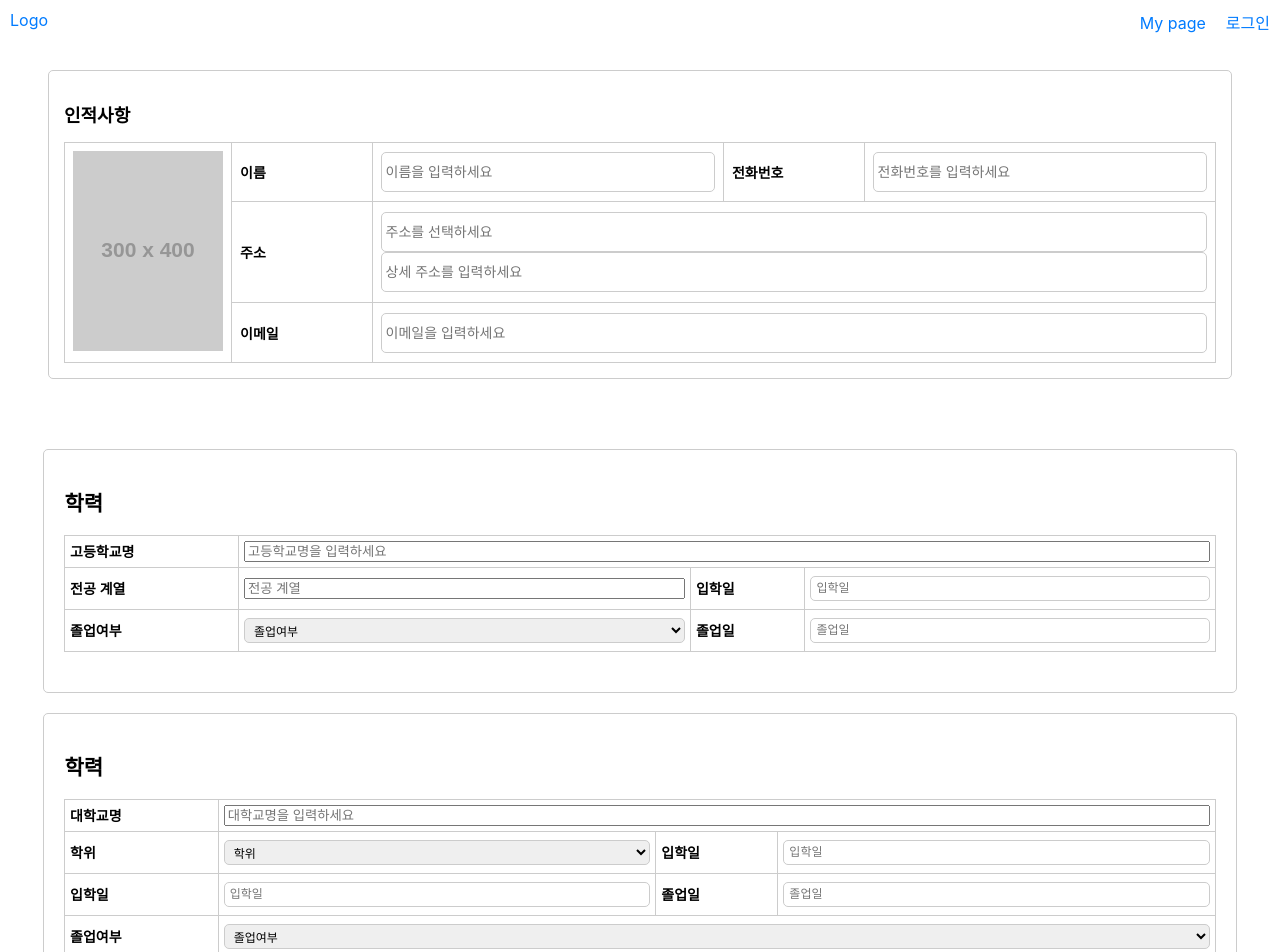
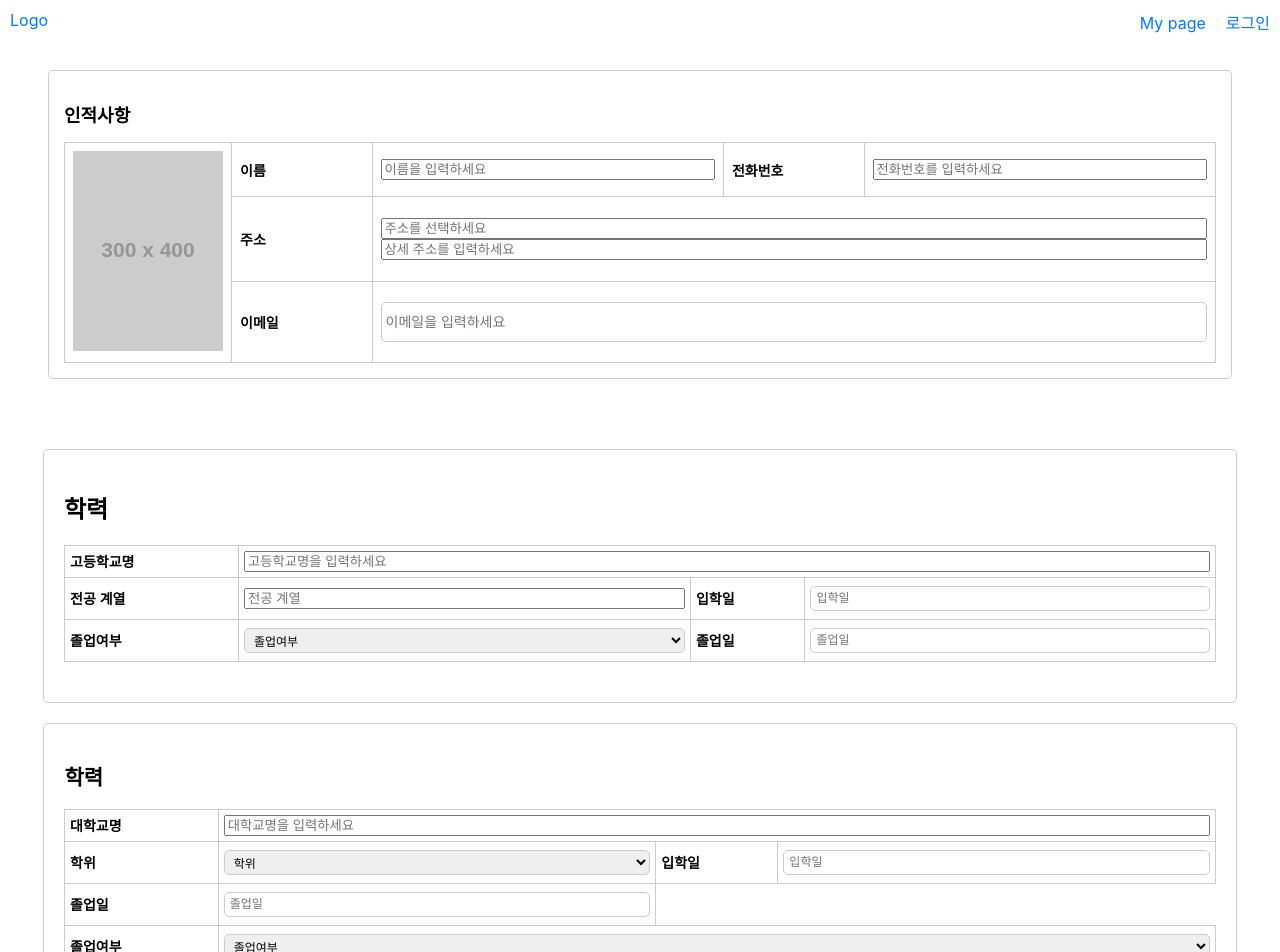
Before and after one commit to jeauk/react-resume, a React (Create React App) app: page /resume in a window 1280 px wide. Shown: the top 952 px of the page. Built offline with nearby package versions, Linux system fonts and the light colour scheme.

Commit message:
값 보내기 수정

```diff
--- a/src/components/EducationForm.jsx
+++ b/src/components/EducationForm.jsx
@@ -52,18 +52,6 @@ const UniversityInput = ({ education, index, handleChange, handleDateChange }) =
         </td>
       </tr>
       <tr>
-      <th><label htmlFor={`startDate-${index}`}>입학일</label></th>
-        <td>
-          <DatePicker
-            id={`startDate-${index}`}
-            selected={education.startDate}
-            onChange={(date) => handleDateChange(index, date, 'startDate')}
-            dateFormat="yyyy/MM/dd"
-            placeholderText="입학일"
-            className="date-picker"
-            showPopperArrow={false}
-          />
-        </td>
         <th><label htmlFor={`endDate-${index}`}>졸업일</label></th>
         <td>
           <DatePicker
@@ -101,11 +89,10 @@ const UniversityInput = ({ education, index, handleChange, handleDateChange }) =
   </table>
 );
 
-const EducationForm = () => {
+const EducationForm = (props) => {
   const [educations, setEducations] = useState([{
     school: '',
     degree: '',
-    fieldOfStudy: '',
     startDate: null,
     endDate: null,
     graduationStatus: ''
@@ -113,15 +100,21 @@ const EducationForm = () => {
 
   const handleChange = (index, e) => {
     const { name, value } = e.target;
-    const newEducations = educations.slice();
+    const newEducations = [...educations];
     newEducations[index][name] = value;
     setEducations(newEducations);
+
+    // props.setEducationForm를 사용하여 부모 컴포넌트의 상태 업데이트
+    props.setEducationForm(newEducations);
   };
 
   const handleDateChange = (index, date, name) => {
-    const newEducations = educations.slice();
+    const newEducations = [...educations];
     newEducations[index][name] = date;
     setEducations(newEducations);
+
+    // props.setEducationForm를 사용하여 부모 컴포넌트의 상태 업데이트
+    props.setEducationForm(newEducations);
   };
 
   const handleSubmit = (e) => {
--- a/src/components/ExperienceForm.jsx
+++ b/src/components/ExperienceForm.jsx
@@ -3,7 +3,7 @@ import './ExperienceForm.css';
 import DatePicker from 'react-datepicker';
 import 'react-datepicker/dist/react-datepicker.css';
 
-const ExperienceForm = () => {
+const ExperienceForm = ({ setExperienceForm }) => {
   const [experiences, setExperiences] = useState([{
     company: '',
     position: '',
@@ -16,19 +16,25 @@ const ExperienceForm = () => {
 
   const handleChange = (index, e) => {
     const { name, value } = e.target;
-    const newExperiences = experiences.slice();
+    const newExperiences = [...experiences];
     newExperiences[index][name] = value;
     setExperiences(newExperiences);
+
+    // setExperienceForm를 사용하여 부모 컴포넌트의 상태 업데이트
+    setExperienceForm(newExperiences);
   };
 
   const handleDateChange = (index, date, name) => {
-    const newExperiences = experiences.slice();
+    const newExperiences = [...experiences];
     newExperiences[index][name] = date;
     setExperiences(newExperiences);
+
+    // setExperienceForm를 사용하여 부모 컴포넌트의 상태 업데이트
+    setExperienceForm(newExperiences);
   };
 
   const addExperience = () => {
-    setExperiences([...experiences, {
+    const newExperiences = [...experiences, {
       company: '',
       position: '',
       role: '',
@@ -36,7 +42,11 @@ const ExperienceForm = () => {
       endDate: null,
       employmentStatus: '',
       description: ''
-    }]);
+    }];
+    setExperiences(newExperiences);
+
+    // setExperienceForm를 사용하여 부모 컴포넌트의 상태 업데이트
+    setExperienceForm(newExperiences);
   };
 
   const deleteExperience = (index) => {
@@ -44,6 +54,9 @@ const ExperienceForm = () => {
       const newExperiences = experiences.slice();
       newExperiences.splice(index, 1);
       setExperiences(newExperiences);
+
+      // setExperienceForm를 사용하여 부모 컴포넌트의 상태 업데이트
+      setExperienceForm(newExperiences);
     }
   };
 
--- a/src/components/HighSchoolForm.jsx
+++ b/src/components/HighSchoolForm.jsx
@@ -3,7 +3,7 @@ import DatePicker from 'react-datepicker';
 import 'react-datepicker/dist/react-datepicker.css';
 import './HighSchoolForm.css';  // CSS 파일을 임포트
 
-const HighSchoolForm = () => {
+const HighSchoolForm = ({ setHighSchoolForm }) => {
   const [highSchools, setHighSchools] = useState([{
     name: '',
     startDate: null,
@@ -14,15 +14,21 @@ const HighSchoolForm = () => {
 
   const handleChange = (index, e) => {
     const { name, value } = e.target;
-    const newHighSchools = highSchools.slice();
+    const newHighSchools = [...highSchools];
     newHighSchools[index][name] = value;
     setHighSchools(newHighSchools);
+
+    // props.setHighSchoolForm를 사용하여 부모 컴포넌트의 상태 업데이트
+    setHighSchoolForm(newHighSchools);
   };
 
   const handleDateChange = (index, date, name) => {
-    const newHighSchools = highSchools.slice();
+    const newHighSchools = [...highSchools];
     newHighSchools[index][name] = date;
     setHighSchools(newHighSchools);
+
+    // props.setHighSchoolForm를 사용하여 부모 컴포넌트의 상태 업데이트
+    setHighSchoolForm(newHighSchools);
   };
 
   const handleSubmit = (e) => {
@@ -32,10 +38,10 @@ const HighSchoolForm = () => {
 
   return (
     <form onSubmit={handleSubmit} className="highSchoolForm">
+      <h2>학력</h2>
       {highSchools.map((highSchool, index) => (
         <table key={index}>
           <tbody>
-            <h2>학력</h2>
             <tr>
               <th><label htmlFor={`name-${index}`}>고등학교명</label></th>
               <td colSpan="3">
--- a/src/components/ResumeForm.jsx
+++ /dev/null
@@ -1,20 +0,0 @@
-import React from 'react';
-import EducationForm from './EducationForm';
-import ExperienceForm from './ExperienceForm';
-import CertificationForm from './CertificationForm';
-import HighSchoolForm from './HighSchoolForm';
-
-const ResumeForm = () => {
-  return (
-    <div>
-      <form>
-      <HighSchoolForm />
-      <EducationForm />
-      <ExperienceForm />
-      <CertificationForm />
-      </form>
-    </div>
-  );
-};
-
-export default ResumeForm;
--- a/src/components/ResumeMain.jsx
+++ b/src/components/ResumeMain.jsx
@@ -1,15 +1,100 @@
-import MaxLengthInput from "./MaxLengthInput"
-import ResumeForm from "./ResumeForm"
-import UserInfo from "./UserInfo"
+import { useState } from "react";
+import MaxLengthInput from "./MaxLengthInput";
+import UserInfo from "./UserInfo";
+import HighSchoolForm from "./HighSchoolForm";
+import EducationForm from "./EducationForm";
+import ExperienceForm from "./ExperienceForm";
+import CertificationForm from "./CertificationForm";
 
-const ResumeMain = ()=>{
-  return(
+const ResumeMain = () => {
+  const [userInfo, setUserInfo] = useState({
+    name: '',
+    phone: '',
+    address: '',
+    detailedAddress: '',
+    email: ''
+  });
+
+  const [highSchoolForm, setHighSchoolForm] = useState([{
+    name: '',
+    startDate: null,
+    endDate: null,
+    graduationStatus: '',
+    majorField: ''
+  }]);
+
+  const [educationForm, setEducationForm] = useState([{
+    school: '',
+    degree: '',
+    startDate: null,
+    endDate: null,
+    graduationStatus: ''
+  }]);
+
+  const [experienceForm, setExperienceForm] = useState([{
+    company: '',
+    position: '',
+    role: '',
+    startDate: null,
+    endDate: null,
+    employmentStatus: '',
+    description: ''
+  }]);
+
+  const [certificationForm, setCertificationForm] = useState([{
+    name: '',
+    issuingOrganization: '',
+    issueDate: ''
+  }]);
+
+  const [maxLengthInput, setMaxLengthInput] = useState({
+    title: '',
+    text: '',
+  });
+
+  const handleSubmit = async () => {
+    const data = {
+      userInfo,
+      highSchoolForm,
+      educationForm,
+      experienceForm,
+      certificationForm,
+      maxLengthInput
+    };
+
+    console.log("Sending data:", JSON.stringify(data, null, 2)); // 데이터 콘솔에 출력
+
+    try {
+      const response = await fetch('http://localhost:8080', {
+        method: 'POST',
+        headers: {
+          'Content-Type': 'application/json'
+        },
+        body: JSON.stringify(data)
+      });
+
+      if (!response.ok) {
+        throw new Error('Network response was not ok');
+      }
+
+      const result = await response.json();
+      console.log(result);
+    } catch (error) {
+      console.error('There was a problem with the fetch operation:', error);
+    }
+  };
+
+  return (
     <div className="ResumeMain">
-    <UserInfo />
-    <ResumeForm />
-    <MaxLengthInput />
+      <UserInfo setUserInfo={setUserInfo} />
+      <HighSchoolForm setHighSchoolForm={setHighSchoolForm} />
+      <EducationForm setEducationForm={setEducationForm} />
+      <ExperienceForm setExperienceForm={setExperienceForm} />
+      <CertificationForm setCertificationForm={setCertificationForm} />
+      <MaxLengthInput setMaxLengthInput={setMaxLengthInput} />
+      <button onClick={handleSubmit}>Submit</button>
     </div>
-  )
-}
+  );
+};
 
 export default ResumeMain;
--- a/src/components/UserInfo.jsx
+++ b/src/components/UserInfo.jsx
@@ -1,14 +1,17 @@
-  import React, { useState, useEffect, useRef } from 'react';
+import React, { useState, useRef } from 'react';
 import './UserInfo.css';
 import PopupDom from './PopupDom';
 import PopupPostCode from './PopupPostCode';
 
-  const UserInfo = () => {
-    const [name, setName] = useState('');
-    const [phone, setPhone] = useState('');
-    const [address, setAddress] = useState('');
-    const [detailedAddress, setDetailedAddress] = useState('');
-    const [email, setEmail] = useState('');
+const UserInfo = ({ setUserInfo }) => {
+  const [userInfo, setUserInfoLocal] = useState({
+    name: '',
+    phone: '',
+    address: '',
+    detailedAddress: '',
+    email: ''
+  });
+
   const [isSubmitting, setIsSubmitting] = useState(false);
   const [isPopupOpen, setIsPopupOpen] = useState(false);
   const [mainImg, setMainImg] = useState("");
@@ -42,7 +45,8 @@
       formattedPhone = input.slice(0, 3) + '-' + input.slice(3, 7) + '-' + input.slice(7, 11);
     }
 
-      setPhone(formattedPhone);
+    setUserInfoLocal({ ...userInfo, phone: formattedPhone });
+    setUserInfo({ ...userInfo, phone: formattedPhone });
   };
 
   const handleSubmit = async (event) => {
@@ -50,44 +54,10 @@
     setIsSubmitting(true);
   };
 
-    useEffect(() => {
-      const sendData = async () => {
-        if (isSubmitting) {
-          const userInfo = { name, phone, address, detailedAddress, email };
-          try {
-            const response = await fetch('http://localhost:8080/api/userinfo', {
-              method: 'POST',
-              headers: {
-                'Content-Type': 'application/json',
-              },
-              body: JSON.stringify(userInfo),
-            });
-
-            if (response.ok) {
-              alert('정보가 성공적으로 저장되었습니다.');
-              setName('');
-              setPhone('');
-              setAddress('');
-              setDetailedAddress('');
-              setEmail('');
-              setMainImg('');
-            } else {
-              alert('정보 저장에 실패했습니다.');
-            }
-          } catch (error) {
-            console.error('Error:', error);
-            alert('정보 저장 중 오류가 발생했습니다.');
-          } finally {
-            setIsSubmitting(false);
-          }
-        }
-      };
-
-      sendData();
-    }, [isSubmitting, name, phone, address, detailedAddress, email]);
-
   const handleAddress = (data) => {
-      setAddress(data.fullAddress);
+    const fullAddress = data.fullAddress;
+    setUserInfoLocal({ ...userInfo, address: fullAddress });
+    setUserInfo({ ...userInfo, address: fullAddress });
     closePostCode();
   };
 
@@ -112,7 +82,7 @@
                   <input
                     type="file"
                     accept="image/*"
-                      style={{display: "none"}}
+                    style={{ display: "none" }}
                     ref={fileInputRef}
                     onChange={setPreviewImg}
                   />
@@ -122,9 +92,13 @@
                   <div className="name-wrapper">
                     <input
                       id="name"
-                      type="text"
-                      value={name}
-                      onChange={(e) => setName(e.target.value)}
+                      name="name"
+                      value={userInfo.name}
+                      onChange={(e) => {
+                        const newName = e.target.value;
+                        setUserInfoLocal({ ...userInfo, name: newName });
+                        setUserInfo({ ...userInfo, name: newName });
+                      }}
                       placeholder="이름을 입력하세요"
                     />
                   </div>
@@ -134,8 +108,8 @@
                   <div className="phone-wrapper">
                     <input
                       id="phone"
-                      type="text"
-                      value={phone}
+                      name="phone"
+                      value={userInfo.phone}
                       onChange={handlePhoneInput}
                       placeholder="전화번호를 입력하세요"
                     />
@@ -148,8 +122,8 @@
                   <div className="address-wrapper">
                     <input
                       id="address"
-                        type="text"
-                        value={address}
+                      name="address"
+                      value={userInfo.address}
                       readOnly
                       placeholder="주소를 선택하세요"
                       onClick={openPostCode}
@@ -157,9 +131,13 @@
                     />
                     <input
                       id="detailedAddress"
-                        type="text"
-                        value={detailedAddress}
-                        onChange={(e) => setDetailedAddress(e.target.value)}
+                      name="detailedAddress"
+                      value={userInfo.detailedAddress}
+                      onChange={(e) => {
+                        const newDetailedAddress = e.target.value;
+                        setUserInfoLocal({ ...userInfo, detailedAddress: newDetailedAddress });
+                        setUserInfo({ ...userInfo, detailedAddress: newDetailedAddress });
+                      }}
                       placeholder="상세 주소를 입력하세요"
                     />
                   </div>
@@ -178,9 +156,14 @@
                   <div className="email-wrapper">
                     <input
                       id="email"
+                      name="email"
                       type="email"
-                        value={email}
-                        onChange={(e) => setEmail(e.target.value)}
+                      value={userInfo.email}
+                      onChange={(e) => {
+                        const newEmail = e.target.value;
+                        setUserInfoLocal({ ...userInfo, email: newEmail });
+                        setUserInfo({ ...userInfo, email: newEmail });
+                      }}
                       placeholder="이메일을 입력하세요"
                       style={{ width: "auto" }}
                     />
```
Also changed, not shown: src/components/CertificationForm.jsx (+14 -4 lines), src/components/MaxLengthInput.jsx (+14 -3 lines). Lines whose indentation alone changed are shown as unchanged.
